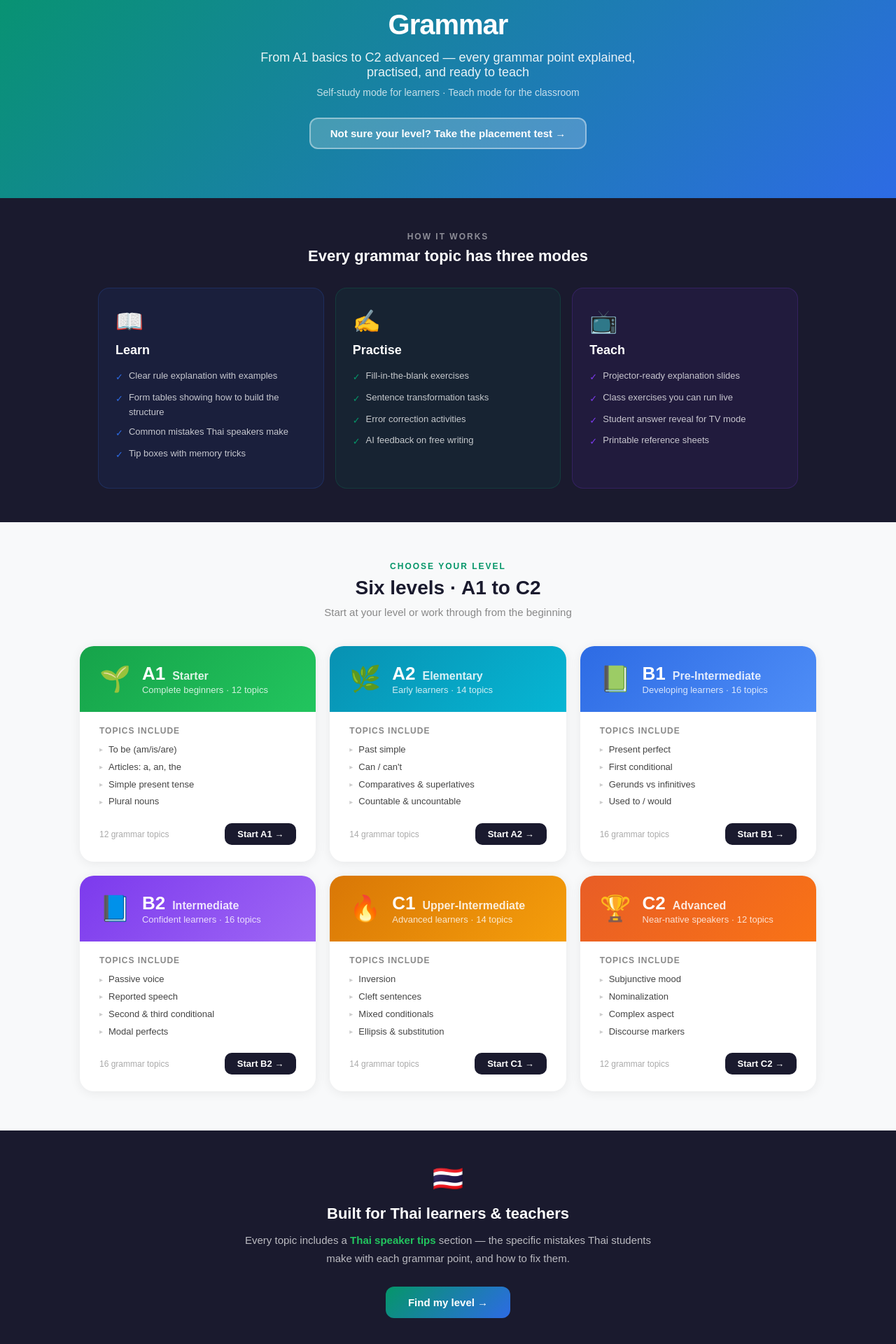
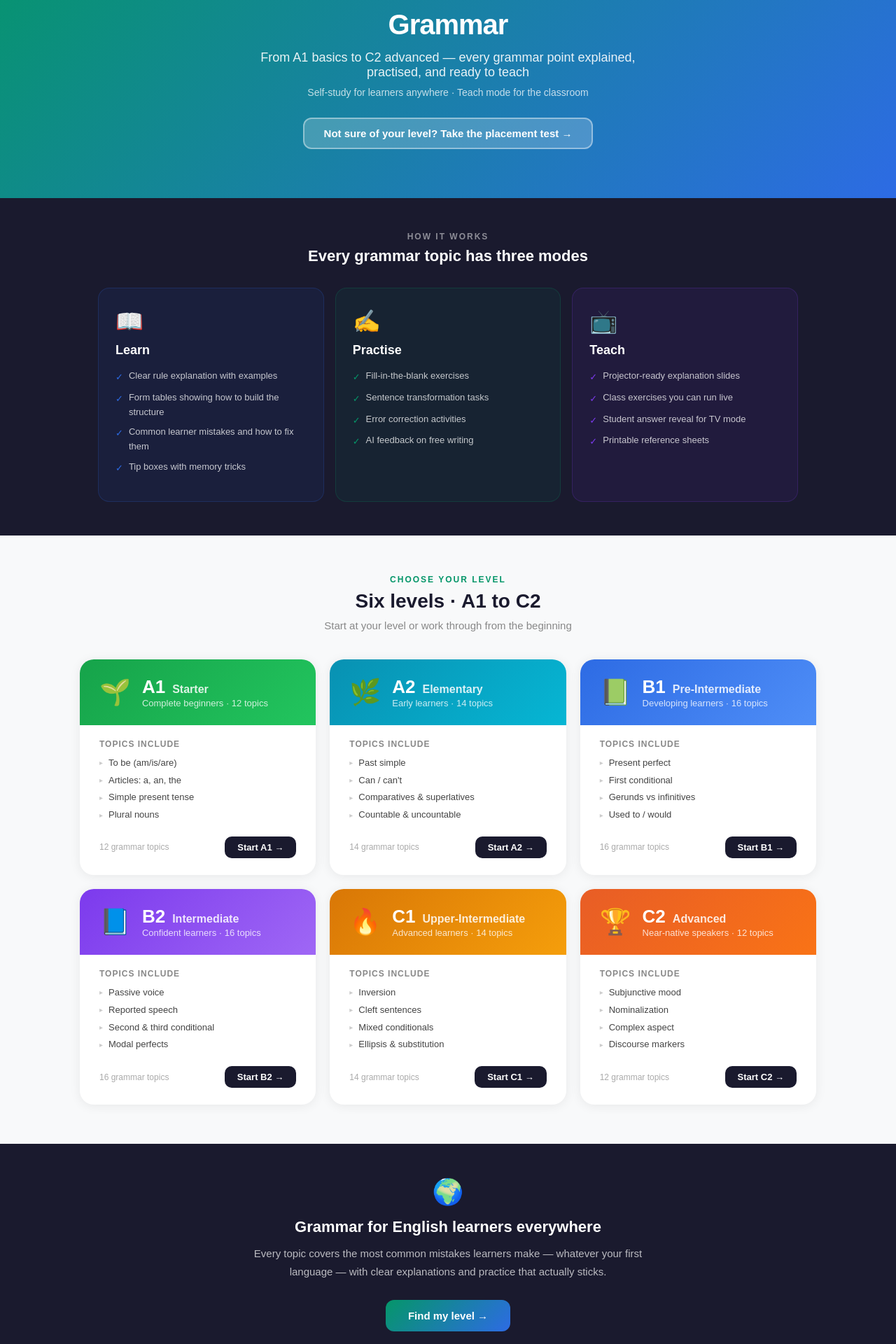
Before and after one commit to Davidjohnray/thailand-jobs, a Next.js app: page /esl-resources/grammar in a window 1280 px wide. Shown: the part 240-2160 px from the top of the page at 70% size. Built offline with nearby package versions, Linux system fonts and the light colour scheme; no server answers; the database is empty.

Commit message:
grammar: remove Thai-specific content, make global

```diff
--- a/app/esl-resources/grammar/page.tsx
+++ b/app/esl-resources/grammar/page.tsx
@@ -80,7 +80,7 @@ const MODES = [
     points: [
       'Clear rule explanation with examples',
       'Form tables showing how to build the structure',
-      'Common mistakes Thai speakers make',
+      'Common learner mistakes and how to fix them',
       'Tip boxes with memory tricks',
     ],
   },
@@ -124,11 +124,11 @@ export default function GrammarLandingPage() {
           From A1 basics to C2 advanced — every grammar point explained, practised, and ready to teach
         </p>
         <p style={{ fontSize: '14px', opacity: 0.75, maxWidth: '460px', margin: '0 auto 28px' }}>
-          Self-study mode for learners · Teach mode for the classroom
+          Self-study for learners anywhere · Teach mode for the classroom
         </p>
         <Link href="/esl-resources/grammar/placement" style={{ textDecoration: 'none' }}>
           <span style={{ background: 'rgba(255,255,255,0.2)', border: '2px solid rgba(255,255,255,0.4)', color: 'white', padding: '12px 28px', borderRadius: '12px', fontSize: '15px', fontWeight: 'bold', display: 'inline-block' }}>
-            Not sure your level? Take the placement test →
+            Not sure of your level? Take the placement test →
           </span>
         </Link>
       </div>
@@ -206,13 +206,13 @@ export default function GrammarLandingPage() {
         </div>
       </div>
 
-      {/* BOTTOM CTA — Thai speaker note */}
+      {/* BOTTOM CTA */}
       <div style={{ background: '#1a1a2e', padding: '48px 24px', textAlign: 'center' }}>
         <div style={{ maxWidth: '600px', margin: '0 auto' }}>
-          <div style={{ fontSize: '36px', marginBottom: '16px' }}>🇹🇭</div>
-          <h2 style={{ color: 'white', fontSize: '22px', fontWeight: 'bold', margin: '0 0 12px' }}>Built for Thai learners & teachers</h2>
+          <div style={{ fontSize: '36px', marginBottom: '16px' }}>🌍</div>
+          <h2 style={{ color: 'white', fontSize: '22px', fontWeight: 'bold', margin: '0 0 12px' }}>Grammar for English learners everywhere</h2>
           <p style={{ color: 'rgba(255,255,255,0.7)', fontSize: '15px', lineHeight: '1.7', margin: '0 0 28px' }}>
-            Every topic includes a <strong style={{ color: '#22c55e' }}>Thai speaker tips</strong> section — the specific mistakes Thai students make with each grammar point, and how to fix them.
+            Every topic covers the most common mistakes learners make — whatever your first language — with clear explanations and practice that actually sticks.
           </p>
           <Link href="/esl-resources/grammar/placement" style={{ textDecoration: 'none' }}>
             <span style={{ background: 'linear-gradient(135deg, #059669, #2D6BE4)', color: 'white', padding: '14px 32px', borderRadius: '12px', fontSize: '15px', fontWeight: 'bold', display: 'inline-block' }}>
```
